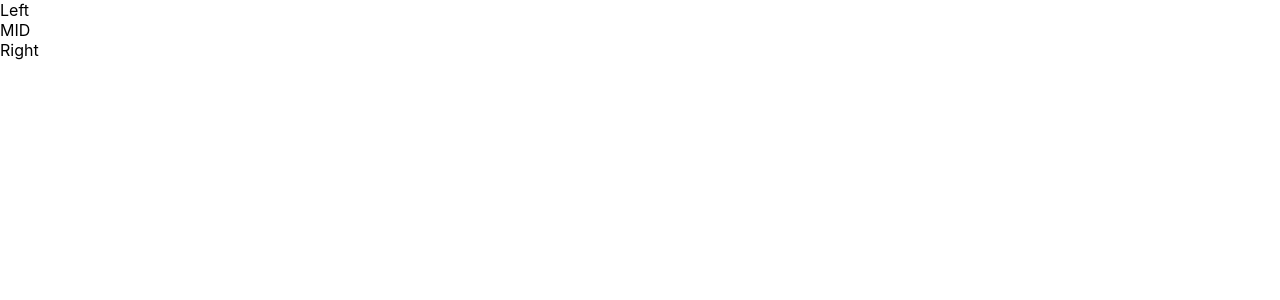
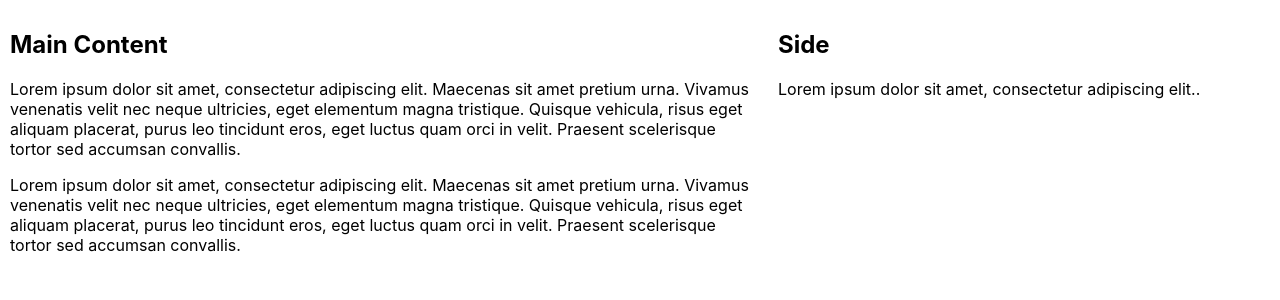
Before and after one commit to manjula-guneratne/color_cycle_app, a React (Create React App) app: page / in a window 1280 px wide. Shown: the top 300 px of the page. Built offline with nearby package versions, Linux system fonts and the light colour scheme.

Commit message:
add the basic CSS framework

```diff
--- /dev/null
+++ b/src/App.css
@@ -0,0 +1,37 @@
+* {
+    box-sizing: border-box;
+}
+
+body {
+    margin: 0;
+}
+
+/*Three columns that float next to each other*/
+.column {
+    float: left;
+    padding: 10px;
+}
+
+/*Left and Right column*/
+.column.left {
+    width: 60%;
+}
+
+/*Middle column*/
+.column.right {
+    width: 40%;
+}
+
+/*Clear floats after the columns*/
+.row:after{
+    content: "";
+    display: table;
+    clear: both;
+}
+
+/*Responsive layout*/
+@media screen and (max-width: 600px){
+    .column.side, .column.middle{
+        width: 100%;
+    }
+}
--- a/src/App.js
+++ b/src/App.js
@@ -1,18 +1,32 @@
-import { Container, Row, Col } from "react-bootstrap";
+import "./App.css";
 
 function App() {
   return (
-    <Container>
-      <Row className="justify-content-md-center">
-        <Col xs lg="2">
-          Left
-        </Col>
-        <Col md="auto">MID</Col>
-        <Col xs lg="2">
-          Right
-        </Col>
-      </Row>
-    </Container>
+    <div class="row">
+
+      <div class="column left">
+        <h2>Main Content</h2>
+        <p>
+          Lorem ipsum dolor sit amet, consectetur adipiscing elit. Maecenas sit
+          amet pretium urna. Vivamus venenatis velit nec neque ultricies, eget
+          elementum magna tristique. Quisque vehicula, risus eget aliquam
+          placerat, purus leo tincidunt eros, eget luctus quam orci in velit.
+          Praesent scelerisque tortor sed accumsan convallis.
+        </p>
+        <p>
+          Lorem ipsum dolor sit amet, consectetur adipiscing elit. Maecenas sit
+          amet pretium urna. Vivamus venenatis velit nec neque ultricies, eget
+          elementum magna tristique. Quisque vehicula, risus eget aliquam
+          placerat, purus leo tincidunt eros, eget luctus quam orci in velit.
+          Praesent scelerisque tortor sed accumsan convallis.
+        </p>
+      </div>
+
+      <div class="column right">
+        <h2>Side</h2>
+        <p>Lorem ipsum dolor sit amet, consectetur adipiscing elit..</p>
+      </div>
+    </div>
   );
 }
 
```
